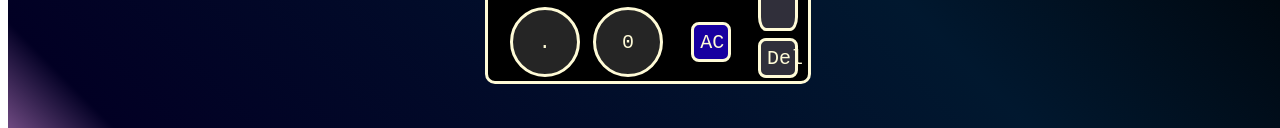
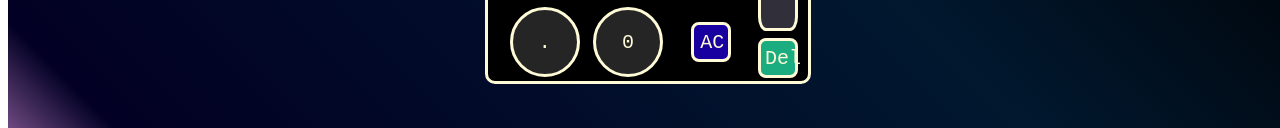
Before and after one commit to adolfo92/Calculadora-TOP, a plain HTML site: page index.html in a window 1280 px wide. Shown: the part 537-665 px from the top of the page. Drawn offline with Linux system fonts and the light colour scheme.

Commit message:
Align Delete button

```diff
--- a/style.css
+++ b/style.css
@@ -68,6 +68,16 @@ button{
 
 }
 
+#delete{
+
+    background-color: rgb(27, 172, 128);
+    width: 40px ;
+    padding-right: 5px;
+    padding-left: 4px;
+
+
+}
+
 .number{
     width: 70px;
     height: 70px;
```
